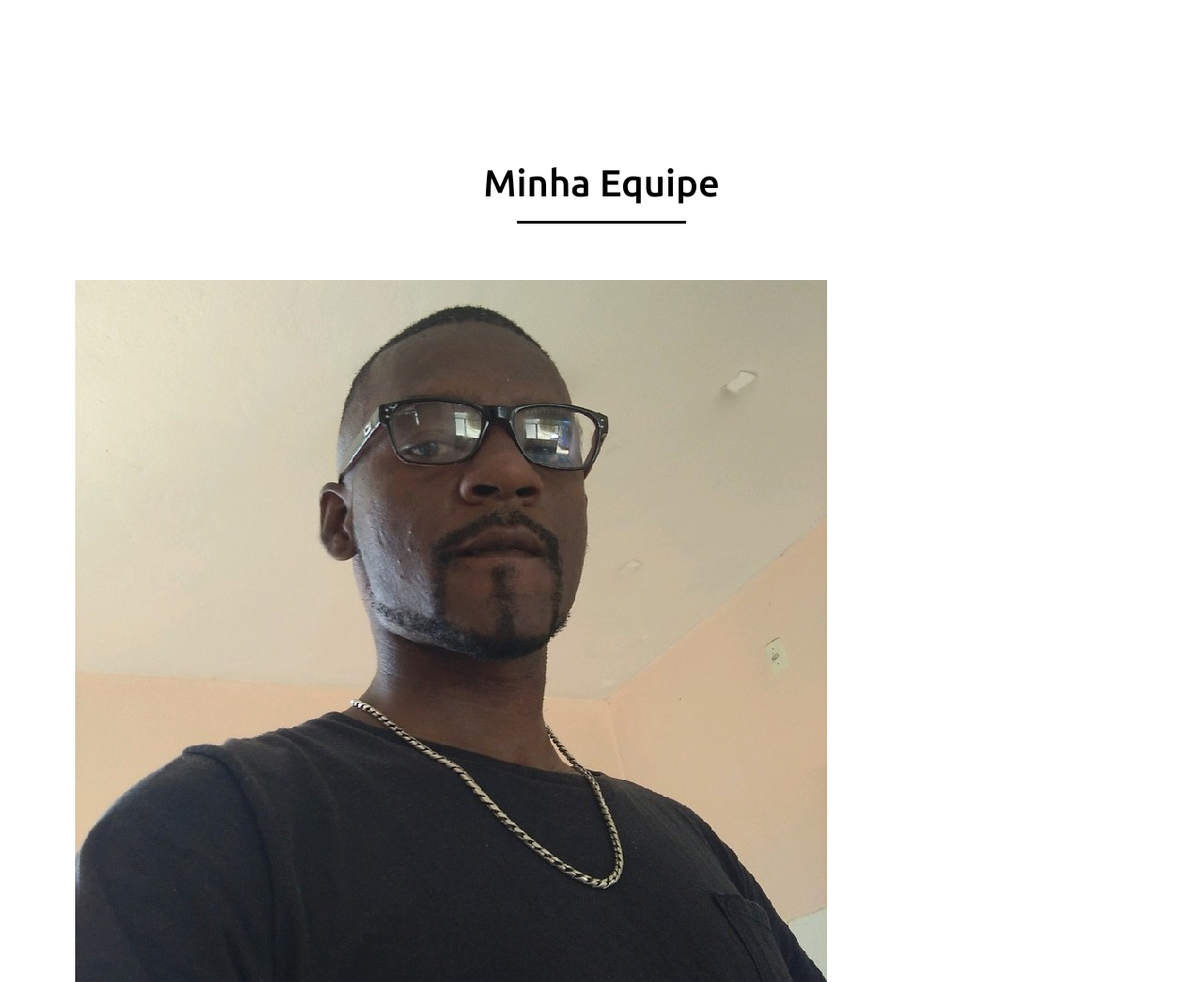
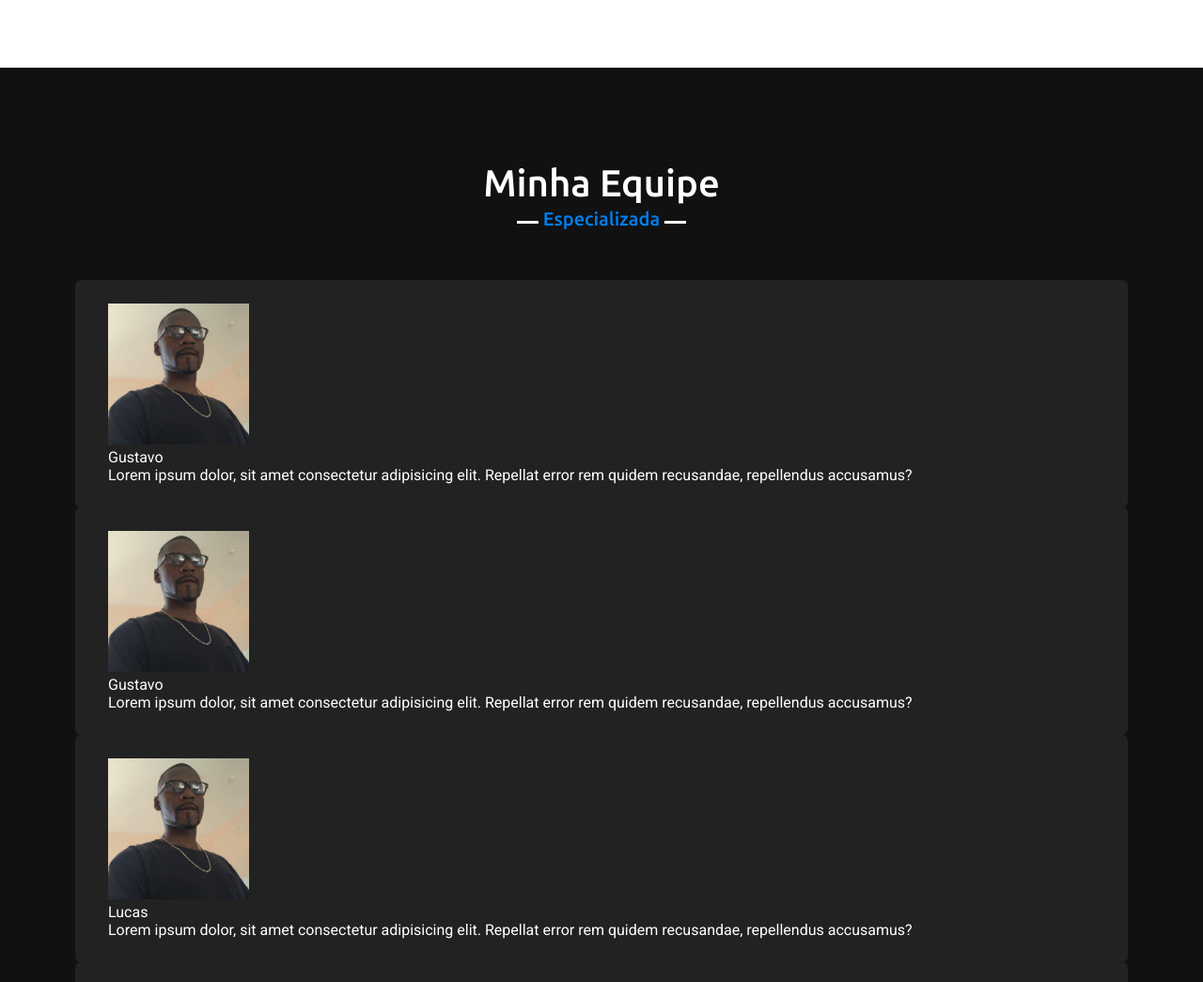
Before and after one commit to LucasCastrolc/Portfolio, a plain HTML site: page Portfólio/index.html in a window 1280 px wide. Shown: the part 2589-3634 px from the top of the page at 94% size. Drawn offline with nearby package versions, Linux system fonts and the light colour scheme.

Commit message:
updating

```diff
--- a/Portfólio/style.css
+++ b/Portfólio/style.css
@@ -142,7 +142,7 @@ section .title::after{
     padding: 5px;
     transform: translateX(-50%);
 }
-.about, .services, .skills{
+.about, .services, .skills, .teams{
     font-family: 'Roboto', sans-serif;
 }
 .about .about-content,
@@ -200,14 +200,16 @@ section .title::after{
 }
 
 /*  Sessão sreviços */
-.services{
+.services, .teams{
     background: #111; /* cor do fundo*/
     color: #fff;
 }
-.services .title::before{
+.services .title::before,
+.teams .title::before{
     background: #fff;
 }
-.services .title::after{
+.services .title::after,
+.teams  .title::after{
     background: #111;
     /*color: #fff;*/
     content: "Que oferecemos";
@@ -241,6 +243,21 @@ section .title::after{
     font-size: 25px;
     font-weight: 500;
     margin: 10px 0 7px 0;
+}
+
+/*  sessão equipe  */
+.teams .title::after{
+    content: "Especializada";
+}
+.teams .carousel .card{
+    background: #222;
+    border-radius: 6px;
+    padding: 25px 35px;
+}
+.teams .carousel .card img{
+    width: 150px;
+    height: 150px;
+    object-fit: cover;
 }
 
 /*  sessão especialidade  */
```
